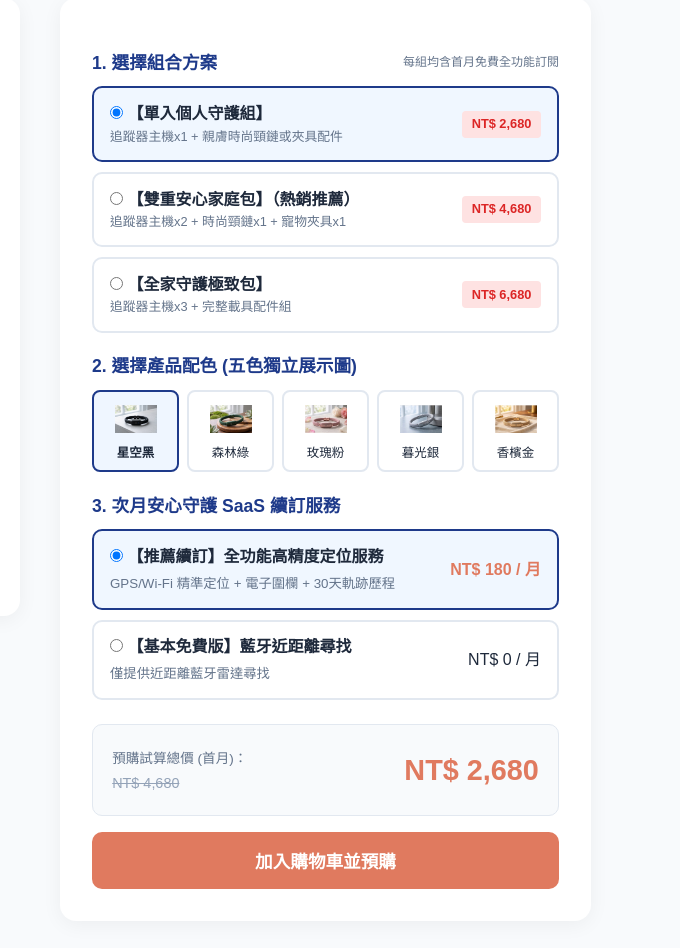
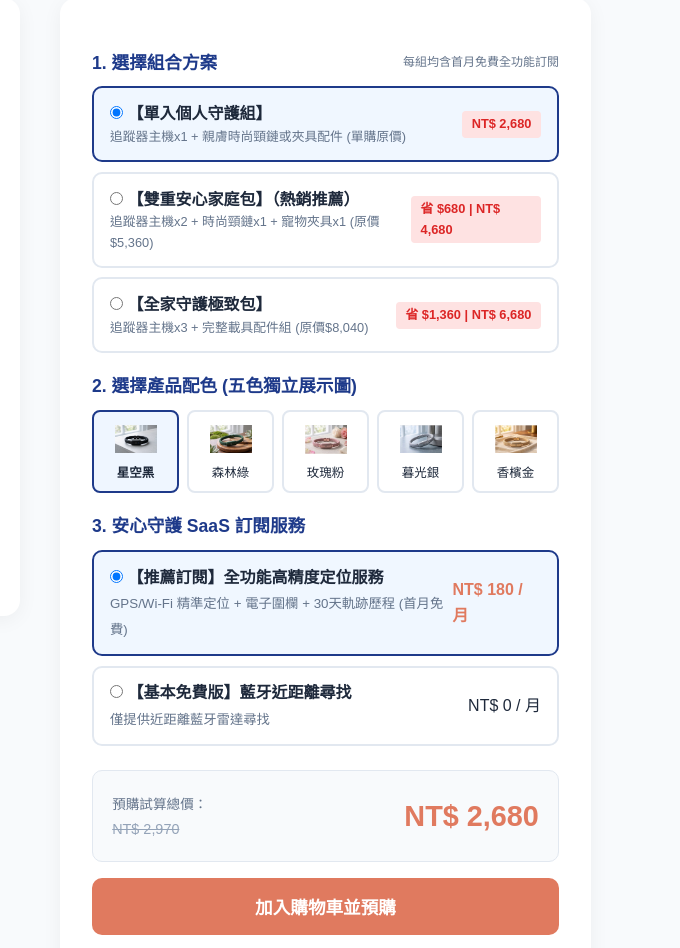
Before and after one commit to youjiaz/zzz123, a plain HTML site: page index.html in a window 1280 px wide. Shown: the part 360-1308 px from the top of the page, 600-1280 px from the left. Drawn offline with Linux system fonts and the light colour scheme.

Commit message:
Add files via upload

```diff
--- a/index.html
+++ b/index.html
@@ -203,29 +203,29 @@
 
             <label class="radio-card active">
                 <div>
-                    <input type="radio" name="bundle" value="2,680" checked onclick="selectBundle(2,680, 'product2_3.png', '單入組：晶片與磁吸扣細節規格')">
+                    <input type="radio" name="bundle" value="2680" checked onclick="selectBundle(2680, 'product2_3.png', '單入組：晶片與磁吸扣細節規格')">
                     <strong>【單入個人守護組】</strong>
-                    <div style="font-size:0.8rem; color:#64748B;">追蹤器主機x1 + 親膚時尚頸鏈或夾具配件</div>
+                    <div style="font-size:0.8rem; color:#64748B;">追蹤器主機x1 + 親膚時尚頸鏈或夾具配件 (單購原價)</div>
                 </div>
                 <span class="badge-discount">NT$ 2,680</span>
             </label>
 
             <label class="radio-card">
                 <div>
-                    <input type="radio" name="bundle" value="4,680" onclick="selectBundle(4,680, 'product4_2.png', '雙重安心家庭包：雙效情境圖')">
+                    <input type="radio" name="bundle" value="4680" onclick="selectBundle(4680, 'product4_2.png', '雙重安心家庭包：雙效情境圖')">
                     <strong>【雙重安心家庭包】（熱銷推薦）</strong>
-                    <div style="font-size:0.8rem; color:#64748B;">追蹤器主機x2 + 時尚頸鏈x1 + 寵物夾具x1</div>
+                    <div style="font-size:0.8rem; color:#64748B;">追蹤器主機x2 + 時尚頸鏈x1 + 寵物夾具x1 (原價$5,360)</div>
                 </div>
-                <span class="badge-discount">NT$ 4,680</span>
+                <span class="badge-discount">省 $680 | NT$ 4,680</span>
             </label>
 
             <label class="radio-card">
                 <div>
-                    <input type="radio" name="bundle" value="6,680" onclick="selectBundle(6,680, 'product1_2.png', '全家守護極致包：長者與寵物雙載具組')">
+                    <input type="radio" name="bundle" value="6680" onclick="selectBundle(6680, 'product1_2.png', '全家守護極致包：長者與寵物雙載具組')">
                     <strong>【全家守護極致包】</strong>
-                    <div style="font-size:0.8rem; color:#64748B;">追蹤器主機x3 + 完整載具配件組</div>
+                    <div style="font-size:0.8rem; color:#64748B;">追蹤器主機x3 + 完整載具配件組 (原價$8,040)</div>
                 </div>
-                <span class="badge-discount">NT$ 6,680</span>
+                <span class="badge-discount">省 $1,360 | NT$ 6,680</span>
             </label>
 
             <!-- 步驟 2：五大獨立配色選取 -->
@@ -255,14 +255,14 @@
 
             <!-- 步驟 3：SaaS 加值訂閱方案 -->
             <div class="section-title">
-                <span>3. 次月安心守護 SaaS 續訂服務</span>
+                <span>3. 安心守護 SaaS 訂閱服務</span>
             </div>
 
             <label class="radio-card active">
                 <div>
                     <input type="radio" name="saas" value="180" checked onclick="updateTotal()">
-                    <strong>【推薦續訂】全功能高精度定位服務</strong><br>
-                    <small style="color:#64748B">GPS/Wi-Fi 精準定位 + 電子圍欄 + 30天軌跡歷程</small>
+                    <strong>【推薦訂閱】全功能高精度定位服務</strong><br>
+                    <small style="color:#64748B">GPS/Wi-Fi 精準定位 + 電子圍欄 + 30天軌跡歷程 (首月免費)</small>
                 </div>
                 <strong style="color:var(--secondary)">NT$ 180 / 月</strong>
             </label>
@@ -279,8 +279,8 @@
             <!-- 價格計算區塊 -->
             <div class="price-box">
                 <div>
-                    <span style="font-size:0.85rem; color:#64748B;">預購試算總價 (首月)：</span><br>
-                    <span class="price-strike" id="strike-price">NT$ 4,680</span>
+                    <span style="font-size:0.85rem; color:#64748B;">預購試算總價：</span><br>
+                    <span class="price-strike" id="strike-price">NT$ 2,970</span>
                 </div>
                 <div class="price-amount" id="total-price">NT$ 2,680</div>
             </div>
@@ -416,7 +416,7 @@
                 <ul class="footer-links">
                     <li><a href="#">GPS/Wi-Fi 定位</a></li>
                     <li><a href="#">電子圍欄警示</a></li>
-                    <li><a href="#">次月 NT$180 續訂</a></li>
+                    <li><a href="#">每月 NT$180 續訂</a></li>
                 </ul>
             </div>
         </div>
@@ -492,7 +492,7 @@
                 <div style="padding:1rem; background:#F8FAFC; border-radius:10px; border:1px solid #E2E8F0;">
                     <strong style="color:var(--primary); font-size:1rem;">${bundleText}</strong>
                     <div style="font-size:0.85rem; color:#475569; margin-top:0.4rem;">· 選擇款式配色：<span style="color:var(--secondary); font-weight:bold;">${selectedColorName}</span></div>
-                    <div style="font-size:0.85rem; color:#475569;">· SaaS 次月續訂：${saasText}</div>
+                    <div style="font-size:0.85rem; color:#475569;">· SaaS 訂閱方案：${saasText}</div>
                     <div style="font-size:0.75rem; color:#10B981; margin-top:0.2rem;">✓ 含首月免費全功能定位服務</div>
                     <hr style="margin:0.6rem 0; border:none; border-top:1px dashed #CBD5E1;">
                     <div style="text-align:right; font-size:1.1rem; font-weight:bold; color:var(--secondary);">${currentTotal}</div>
```
